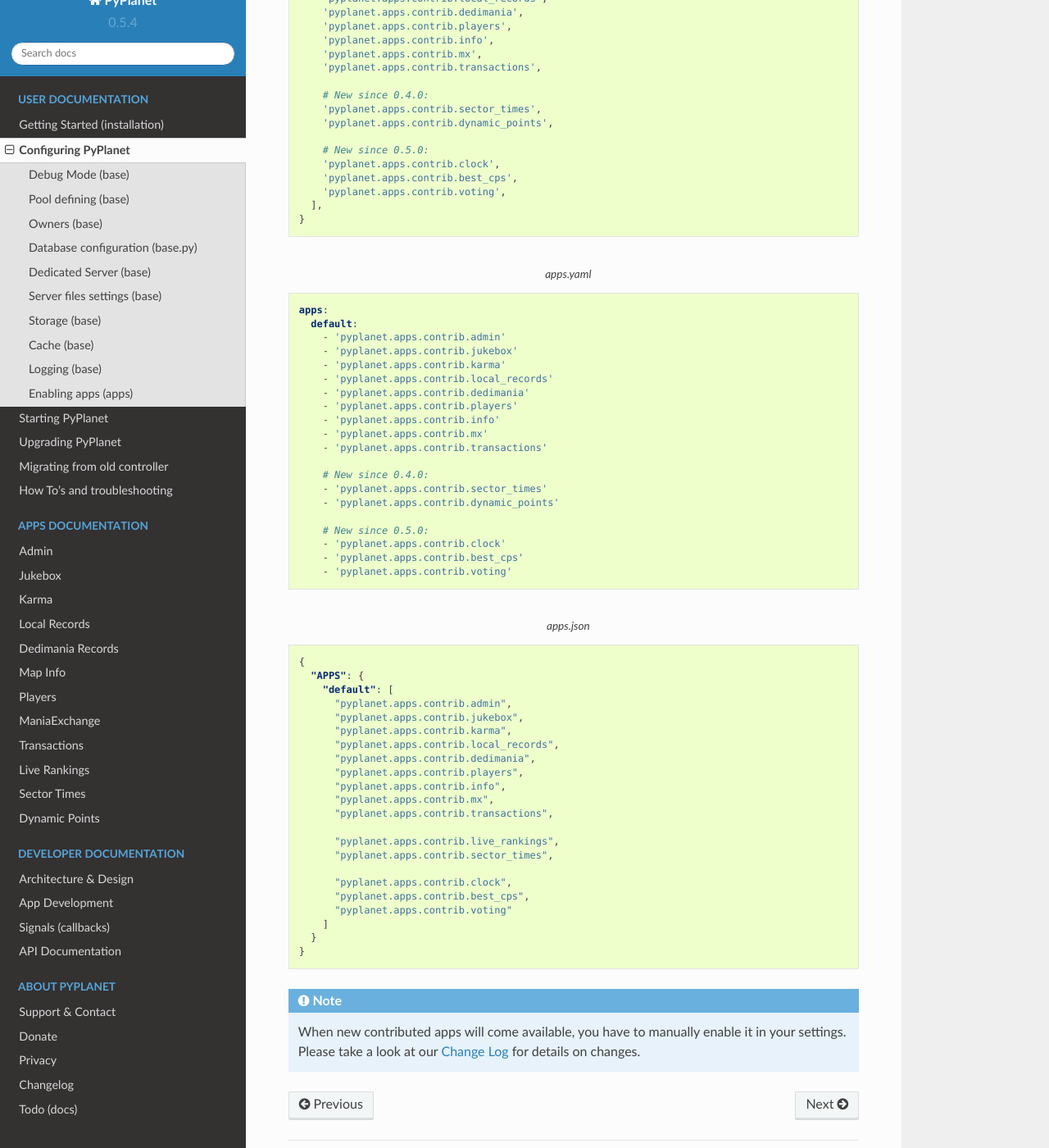
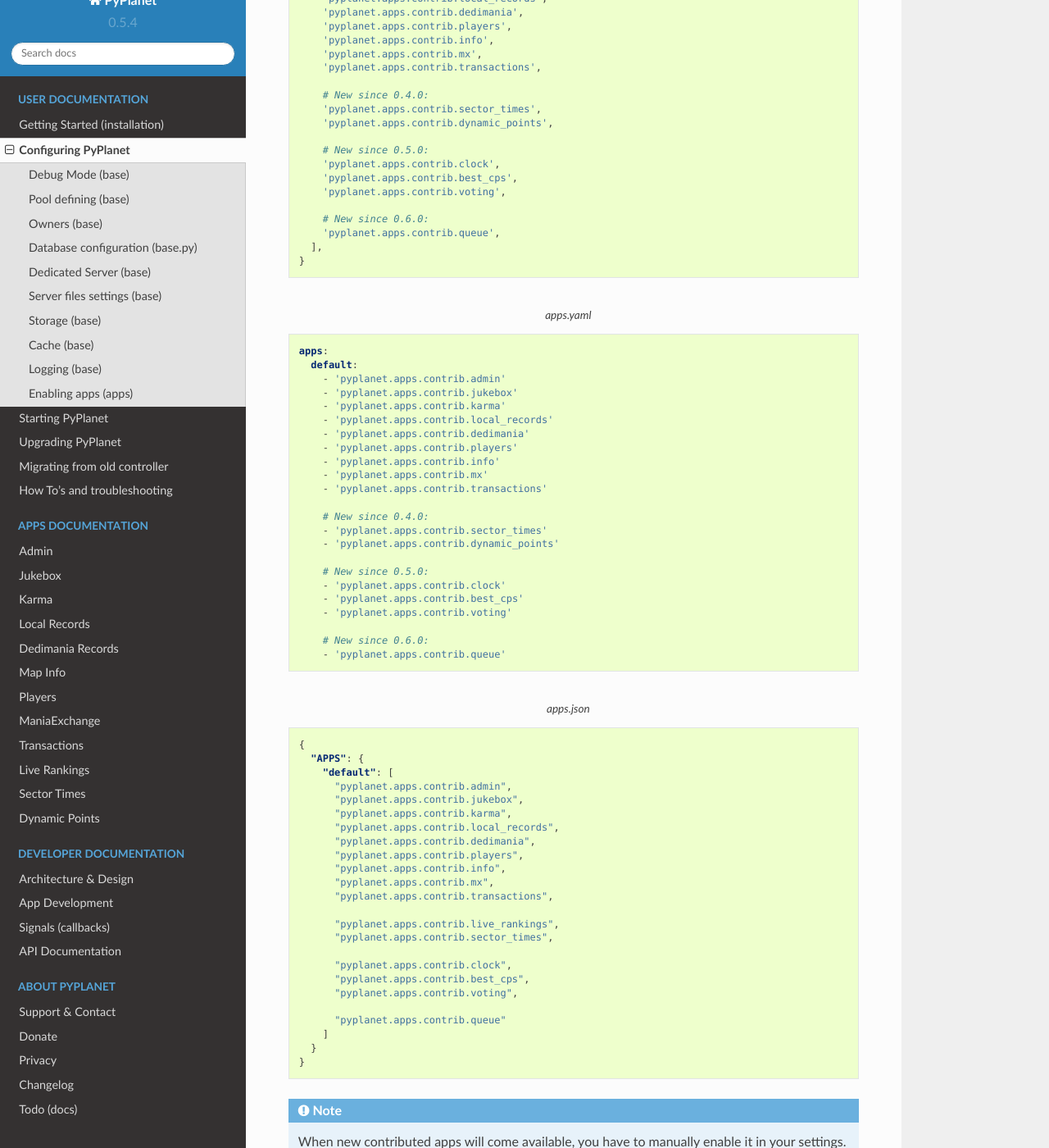
Before and after one commit to PyPlanet/PyPlanet, a Sphinx documentation site: the page built from docs/source/intro/configuration.rst, in a window 1280 px wide and 1400 px high, scrolled down 9305 px. Shown: the whole window at 82% size. Built offline with Sphinx 7.4.7 and the Read the Docs theme 2.0.0, drawn with Linux system fonts in a browser that asks for light colours; formulas are drawn with MathJax 3.

Commit message:
[TASK] Update documentation on apps and default apps.py

```diff
--- a/docs/source/intro/configuration.rst
+++ b/docs/source/intro/configuration.rst
@@ -462,6 +462,9 @@ The order doesn't make a difference when starting/loading PyPlanet.
       'pyplanet.apps.contrib.clock',
       'pyplanet.apps.contrib.best_cps',
       'pyplanet.apps.contrib.voting',
+
+      # New since 0.6.0:
+      'pyplanet.apps.contrib.queue',
     ],
   }
 
@@ -489,6 +492,9 @@ The order doesn't make a difference when starting/loading PyPlanet.
       - 'pyplanet.apps.contrib.best_cps'
       - 'pyplanet.apps.contrib.voting'
 
+      # New since 0.6.0:
+      - 'pyplanet.apps.contrib.queue'
+
 .. code-block:: json
   :caption: apps.json
 
@@ -510,7 +516,9 @@ The order doesn't make a difference when starting/loading PyPlanet.
 
         "pyplanet.apps.contrib.clock",
         "pyplanet.apps.contrib.best_cps",
-        "pyplanet.apps.contrib.voting"
+        "pyplanet.apps.contrib.voting",
+
+        "pyplanet.apps.contrib.queue"
       ]
     }
   }
```
Also changed, not shown: 1 other file.
